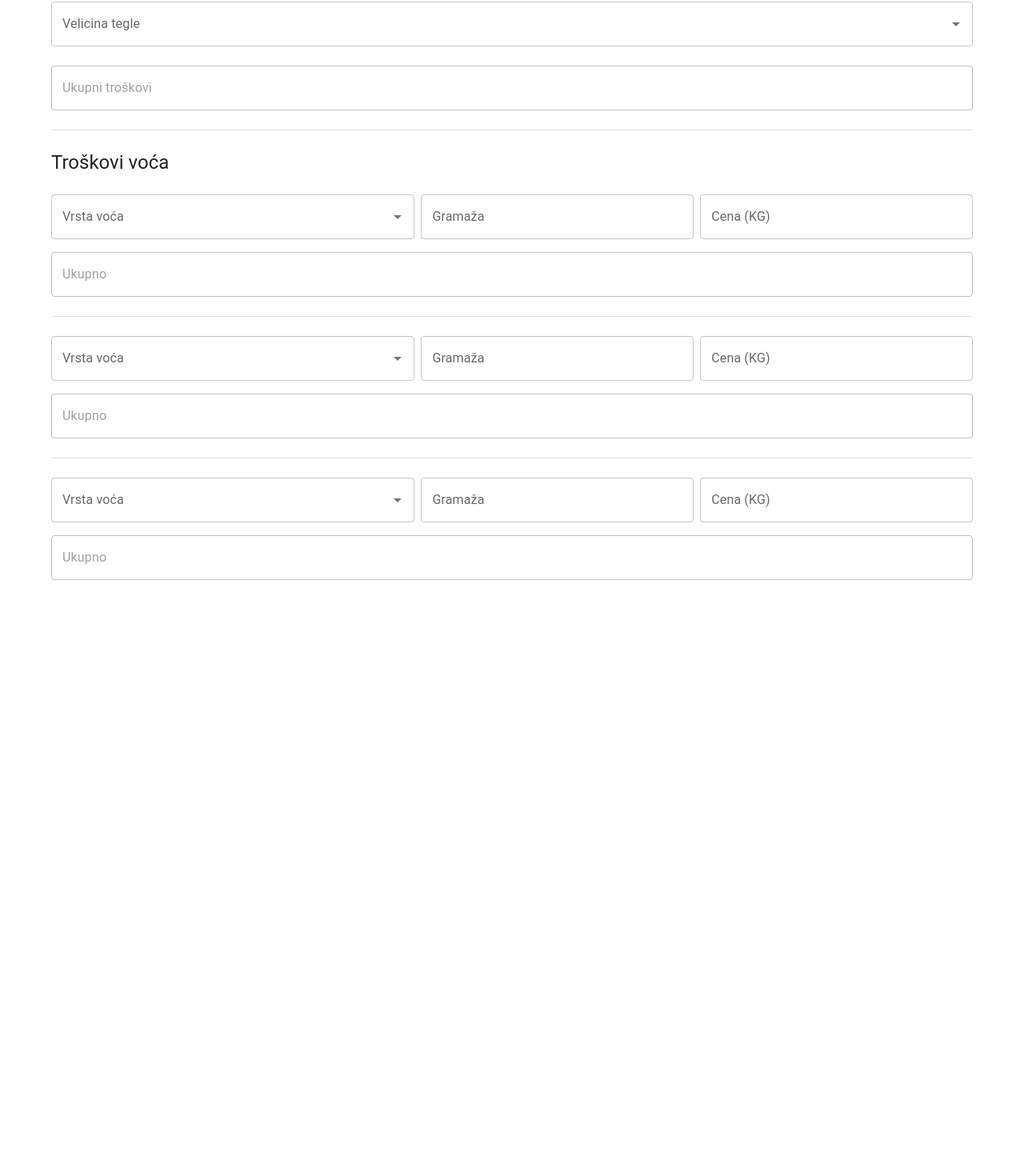
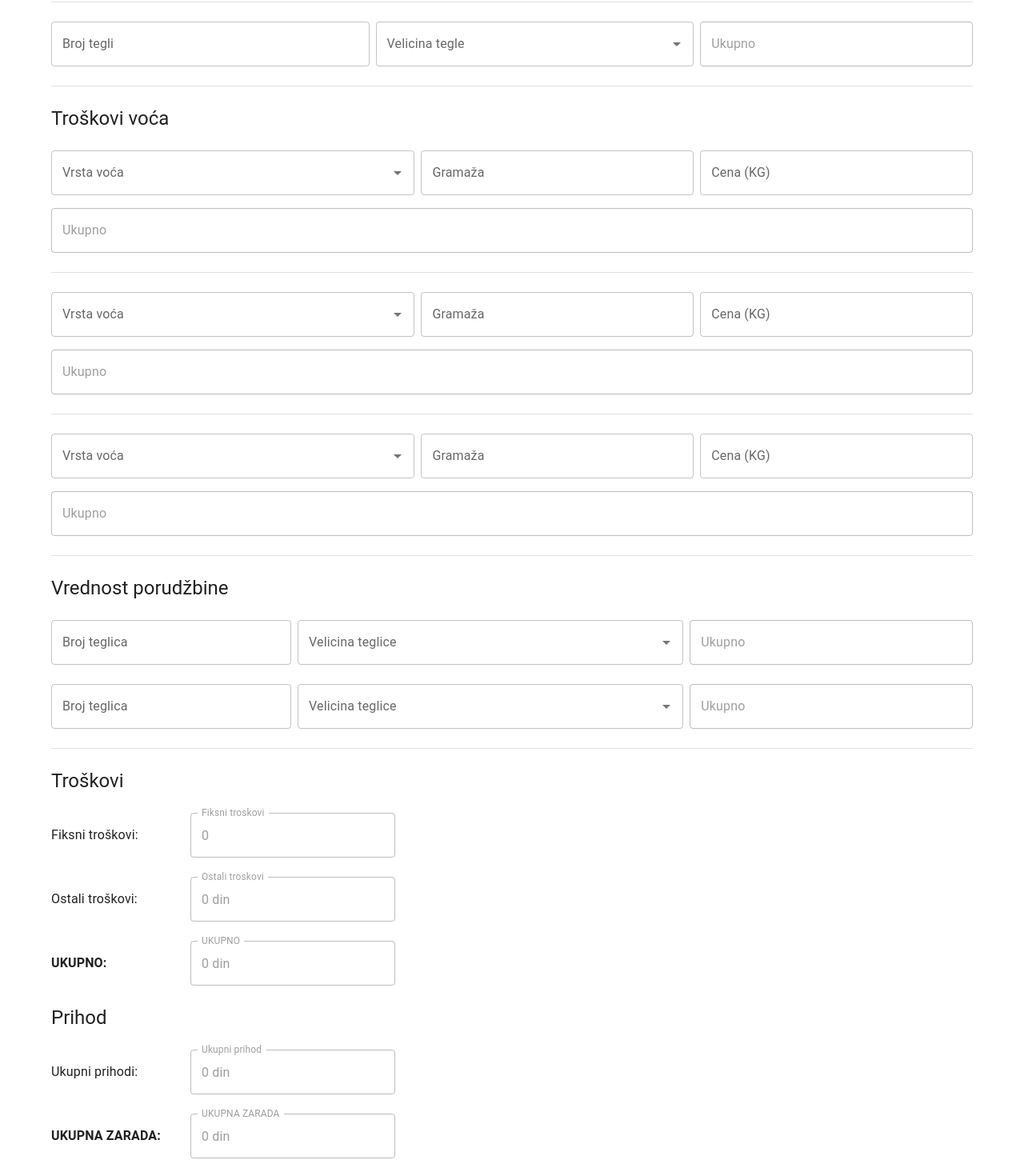
Before and after one commit to LakiTheGreat/UI_dzem_kalkulator, a React (Create React App) app in the folder my-app/: page / in a window 1280 px wide. Shown: the part 174-1644 px from the top of the page at 80% size. Before the commit the page ends 939 px from the top, so only its background shows below. Built offline with nearby package versions, Linux system fonts and the light colour scheme.

Commit message:
komplet forma

```diff
--- a/my-app/src/form/index.tsx
+++ b/my-app/src/form/index.tsx
@@ -21,6 +21,20 @@ type FormData = {
   fruits1Total: number | string;
   fruits2Total: number | string;
   fruits3Total: number | string;
+  orderNumberOfCups1: number | string;
+  orderNumberOfCups2: number | string;
+  orderTotal1: number | string;
+  orderTotal2: number | string;
+  orderCupType1: number | string;
+  orderCupType2: number | string;
+  fixedExpences: number | string;
+  numOfCups1: number | string;
+  typeOfCups1: number | string;
+  priceOfCups1: number | string;
+  additionalExpences: number | string;
+  totalExpences: number | string;
+  totalIncome: number | string;
+  totalProfit: number | string;
 };
 
 const cupTypes: MenuItemType[] = [
@@ -32,6 +46,19 @@ const cupTypes: MenuItemType[] = [
   {
     key: 2,
     value: 27,
+    menuItemLabel: '370ml',
+  },
+];
+
+const cupPrice: MenuItemType[] = [
+  {
+    key: 1,
+    value: 370,
+    menuItemLabel: '212ml',
+  },
+  {
+    key: 2,
+    value: 550,
     menuItemLabel: '370ml',
   },
 ];
@@ -77,6 +104,20 @@ export default function Form() {
       fruits1Total: '',
       fruits2Total: '',
       fruits3Total: '',
+      orderNumberOfCups1: '',
+      orderNumberOfCups2: '',
+      orderTotal1: '',
+      orderTotal2: '',
+      orderCupType1: '',
+      orderCupType2: '',
+      fixedExpences: '',
+      numOfCups1: '',
+      typeOfCups1: '',
+      priceOfCups1: '',
+      additionalExpences: '',
+      totalExpences: '',
+      totalIncome: '',
+      totalProfit: '',
     },
   });
 
@@ -91,17 +132,79 @@ export default function Form() {
     fruitsPrice2,
     fruitsG3,
     fruitsPrice3,
+    orderNumberOfCups1,
+    orderNumberOfCups2,
+    orderCupType1,
+    orderCupType2,
+    priceOfCups,
+    fruits1Total,
+    fruits2Total,
+    fruits3Total,
+    numOfCups1,
+    typeOfCups1,
+    priceOfCups1,
+    fixedExpences,
+    additionalExpences,
+    totalExpences,
+    orderTotal1,
+    orderTotal2,
+    totalIncome,
   } = watch();
 
-  const formSubmit = async (data: FormData) => {
-    console.log('ASD');
-  };
+  const formSubmit = async (data: FormData) => {};
+
+  useEffect(() => {
+    setValue(
+      'fixedExpences',
+      (
+        Number(priceOfCups) +
+        Number(priceOfCups1) +
+        Number(fruits1Total) +
+        Number(fruits2Total) +
+        Number(fruits3Total)
+      ).toFixed(0)
+    );
+  }, [
+    priceOfCups,
+    priceOfCups1,
+    fruits1Total,
+    fruits2Total,
+    fruits3Total,
+    setValue,
+  ]);
+
+  useEffect(() => {
+    setValue('totalProfit', Number(totalIncome) - Number(totalExpences));
+  }, [totalExpences, totalIncome, setValue]);
+
+  useEffect(() => {
+    setValue('totalIncome', Number(orderTotal1) + Number(orderTotal2));
+  }, [orderTotal1, orderTotal2, setValue]);
+
+  useEffect(() => {
+    setValue(
+      'totalExpences',
+      Number(additionalExpences) + Number(fixedExpences)
+    );
+  }, [fixedExpences, additionalExpences, setValue]);
+
+  useEffect(() => {
+    if (fixedExpences) {
+      setValue('additionalExpences', Number(fixedExpences) * 0.15);
+    }
+  }, [fixedExpences, setValue]);
 
   useEffect(() => {
     if (numOfCups && typeOfCups) {
       setValue('priceOfCups', Number(numOfCups) * Number(typeOfCups));
     }
   }, [numOfCups, typeOfCups, setValue]);
+
+  useEffect(() => {
+    if (numOfCups1 && typeOfCups1) {
+      setValue('priceOfCups1', Number(numOfCups1) * Number(typeOfCups1));
+    }
+  }, [numOfCups1, typeOfCups1, setValue]);
 
   useEffect(() => {
     if (fruitsG1 && fruitsPrice1) {
@@ -128,24 +231,80 @@ export default function Form() {
     }
   }, [fruitsG3, fruitsPrice3, setValue]);
 
+  useEffect(() => {
+    if (orderNumberOfCups1 && orderCupType1) {
+      setValue(
+        'orderTotal1',
+        Number(orderNumberOfCups1) * Number(orderCupType1)
+      );
+    }
+  }, [orderNumberOfCups1, orderCupType1, setValue]);
+
+  useEffect(() => {
+    if (orderNumberOfCups2 && orderCupType2) {
+      setValue(
+        'orderTotal2',
+        Number(orderNumberOfCups2) * Number(orderCupType2)
+      );
+    }
+  }, [orderNumberOfCups2, orderCupType2, setValue]);
+
   return (
     <FormProvider methods={methods} onSubmit={handleSubmit(formSubmit)}>
       <Stack gap={3}>
         <Stack gap={3}>
           <Typography variant='h5'>Troškovi teglica </Typography>
+          <Stack gap={1} direction={'row'}>
+            <Stack sx={{ width: '35%' }}>
               <RHFTextInput name='numOfCups' label='Broj tegli' type='number' />
+            </Stack>
+
+            <Stack sx={{ width: '35%' }}>
               <RHFAutoComplete
                 name='typeOfCups'
                 label='Velicina tegle'
                 menuItems={cupTypes}
               />
+            </Stack>
+
+            <Stack sx={{ width: '30%' }}>
               <RHFTextInput
                 name='priceOfCups'
-            label='Ukupni troškovi'
+                label='Ukupno'
                 disabled={true}
                 showCurrency={true}
               />
             </Stack>
+          </Stack>
+          <Divider />
+          <Stack gap={1} direction={'row'}>
+            <Stack sx={{ width: '35%' }}>
+              <RHFTextInput
+                name='numOfCups1'
+                label='Broj tegli'
+                type='number'
+              />
+            </Stack>
+
+            <Stack sx={{ width: '35%' }}>
+              <RHFAutoComplete
+                name='typeOfCups1'
+                label='Velicina tegle'
+                menuItems={cupTypes}
+              />
+            </Stack>
+
+            <Stack sx={{ width: '30%' }}>
+              <RHFTextInput
+                name='priceOfCups1'
+                label='Ukupno'
+                disabled={true}
+                showCurrency={true}
+              />
+            </Stack>
+          </Stack>
+        </Stack>
+
         <Divider />
 
         <Stack gap={3}>
@@ -228,6 +387,126 @@ export default function Form() {
             />
           </Stack>
         </Stack>
+
+        <Divider />
+        <Stack gap={3}>
+          <Typography variant='h5'>Vrednost porudžbine</Typography>
+          {/* PRVA */}
+          <Stack gap={2}>
+            <Stack direction='row' gap={1}>
+              <Stack sx={{ width: '28%' }}>
+                <RHFTextInput name='orderNumberOfCups1' label='Broj teglica' />
+              </Stack>
+              <Stack sx={{ width: '45%' }}>
+                <RHFAutoComplete
+                  name='orderCupType1'
+                  label='Velicina teglice'
+                  menuItems={cupPrice}
+                />
+              </Stack>
+              <Stack sx={{ width: '33%' }}>
+                <RHFTextInput
+                  name='orderTotal1'
+                  label='Ukupno'
+                  showCurrency={true}
+                  disabled={true}
+                />
+              </Stack>
+            </Stack>
+          </Stack>
+
+          {/* DRUGA */}
+          <Stack gap={2}>
+            <Stack direction='row' gap={1}>
+              <Stack sx={{ width: '28%' }}>
+                <RHFTextInput name='orderNumberOfCups2' label='Broj teglica' />
+              </Stack>
+              <Stack sx={{ width: '45%' }}>
+                <RHFAutoComplete
+                  name='orderCupType2'
+                  label='Velicina teglice'
+                  menuItems={cupPrice}
+                />
+              </Stack>
+              <Stack sx={{ width: '33%' }}>
+                <RHFTextInput
+                  name='orderTotal2'
+                  label='Ukupno'
+                  showCurrency={true}
+                  disabled={true}
+                />
+              </Stack>
+            </Stack>
+          </Stack>
+        </Stack>
+
+        <Divider />
+
+        <Typography variant='h5'>Troškovi</Typography>
+        <Stack gap={3}>
+          <Stack direction='row' alignItems='center' gap={3}>
+            <Typography variant='body1' sx={{ width: 150 }}>
+              Fiksni troškovi:
+            </Typography>
+            <RHFTextInput
+              name='fixedExpences'
+              label='Fiksni troskovi'
+              showCurrency={true}
+              disabled={true}
+            />
+          </Stack>
+
+          <Stack direction='row' alignItems='center' gap={3}>
+            <Typography variant='body1' sx={{ width: 150 }}>
+              Ostali troškovi:
+            </Typography>
+            <RHFTextInput
+              name='additionalExpences'
+              label='Ostali troskovi'
+              showCurrency={true}
+              disabled={true}
+            />
+          </Stack>
+
+          <Stack direction='row' alignItems='center' gap={3}>
+            <Typography variant='body1' sx={{ width: 150, fontWeight: 'bold' }}>
+              UKUPNO:
+            </Typography>
+            <RHFTextInput
+              name='totalExpences'
+              label='UKUPNO'
+              showCurrency={true}
+              disabled={true}
+            />
+          </Stack>
+        </Stack>
+
+        <Typography variant='h5'>Prihod</Typography>
+        <Stack gap={3}>
+          <Stack direction='row' alignItems='center' gap={3}>
+            <Typography variant='body1' sx={{ width: 150 }}>
+              Ukupni prihodi:
+            </Typography>
+            <RHFTextInput
+              name='totalIncome'
+              label='Ukupni prihod'
+              showCurrency={true}
+              disabled={true}
+            />
+          </Stack>
+
+          <Stack direction='row' alignItems='center' gap={3}>
+            <Typography variant='body1' sx={{ width: 150, fontWeight: 'bold' }}>
+              UKUPNA ZARADA:
+            </Typography>
+            <RHFTextInput
+              name='totalProfit'
+              label='UKUPNA ZARADA'
+              showCurrency={true}
+              disabled={true}
+            />
+          </Stack>
+        </Stack>
       </Stack>
     </FormProvider>
   );
```
Lines whose indentation alone changed are shown as unchanged.
